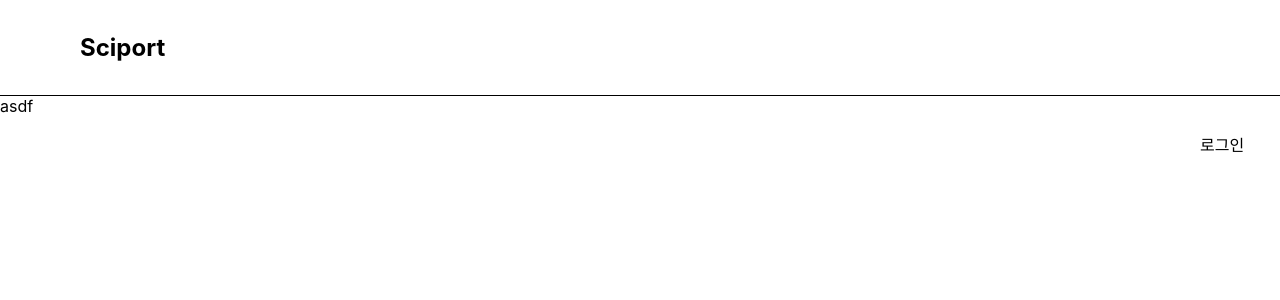
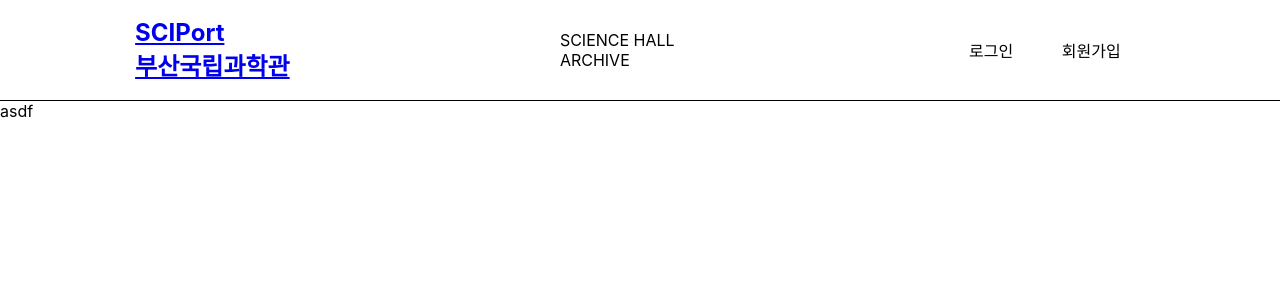
Before and after one commit to SciPort/sciport_archive_frontend, a React (Create React App) app: page / in a window 1280 px wide. Shown: the top 300 px of the page. Built offline with nearby package versions, Linux system fonts and the light colour scheme.

Commit message:
Create::(#1) Create Header

```diff
--- a/package.json
+++ b/package.json
@@ -11,6 +11,7 @@
     "react-router-dom": "^6.4.1",
     "react-scripts": "5.0.1",
     "routes": "^2.1.0",
+    "styled-components": "^5.3.6",
     "web-vitals": "^2.1.4"
   },
   "scripts": {
--- a/src/App.js
+++ b/src/App.js
@@ -1,8 +1,7 @@
-import logo from "./logo.svg";
 import "./App.css";
 import { Routes, Route } from "react-router-dom";
 import Course from "./pages/Course";
-import Header from "./components/Header";
+import Header from "./components";
 function App() {
   return (
     <>
--- a/src/components/Header.js
+++ /dev/null
@@ -1,11 +0,0 @@
-import React from "react";
-import styles from "../css/Header.module.css";
-const Header = () => {
-  return (
-    <div className={styles.header}>
-      <a className={styles.home}>Sciport</a>
-      <a className={styles.login}>로그인</a>
-    </div>
-  );
-};
-export default Header;
--- /dev/null
+++ b/src/components/common/header/style.js
@@ -0,0 +1,23 @@
+import styled from "styled-components";
+
+export const Head = styled.div`
+  width: 100%;
+  height: 100px;
+  border-bottom: 1px solid;
+  display : flex;
+  justify-content : space-around;
+  align-items : center;
+`;
+export const Home = styled.div`
+  font-size: 24px;
+  font-weight: bold;
+`;
+export const Login = styled.div`
+    display : flex;
+    width : 200px;
+    justify-content : space-around;
+`;
+
+export const Title = styled.span`
+
+`
--- /dev/null
+++ b/src/components/index.js
@@ -0,0 +1,21 @@
+import React from "react";
+import * as S from "./common/header/style";
+const Header = () => {
+  return (
+    <S.Head>
+      <S.Home>
+        <a href="/">
+          SCIPort<br></br>부산국립과학관
+        </a>
+      </S.Home>
+      <S.Title>
+        SCIENCE HALL<br></br>ARCHIVE
+      </S.Title>
+      <S.Login>
+        <span>로그인</span>
+        <span>회원가입</span>
+      </S.Login>
+    </S.Head>
+  );
+};
+export default Header;
--- a/src/css/Header.module.css
+++ /dev/null
@@ -1,14 +0,0 @@
-.header{
-    width: 100%;
-    height: 95px;
-    border-bottom: 1px solid;
-    line-height: 95px;
-}
-.home{
-    font-size: 24px;
-    font-weight: bold;
-    margin-left: 80px;
-}
-.login{
-    margin-left: 1200px;
-}
```
Also changed, not shown: 1 other file (tests, documents, lock files or other folders).
